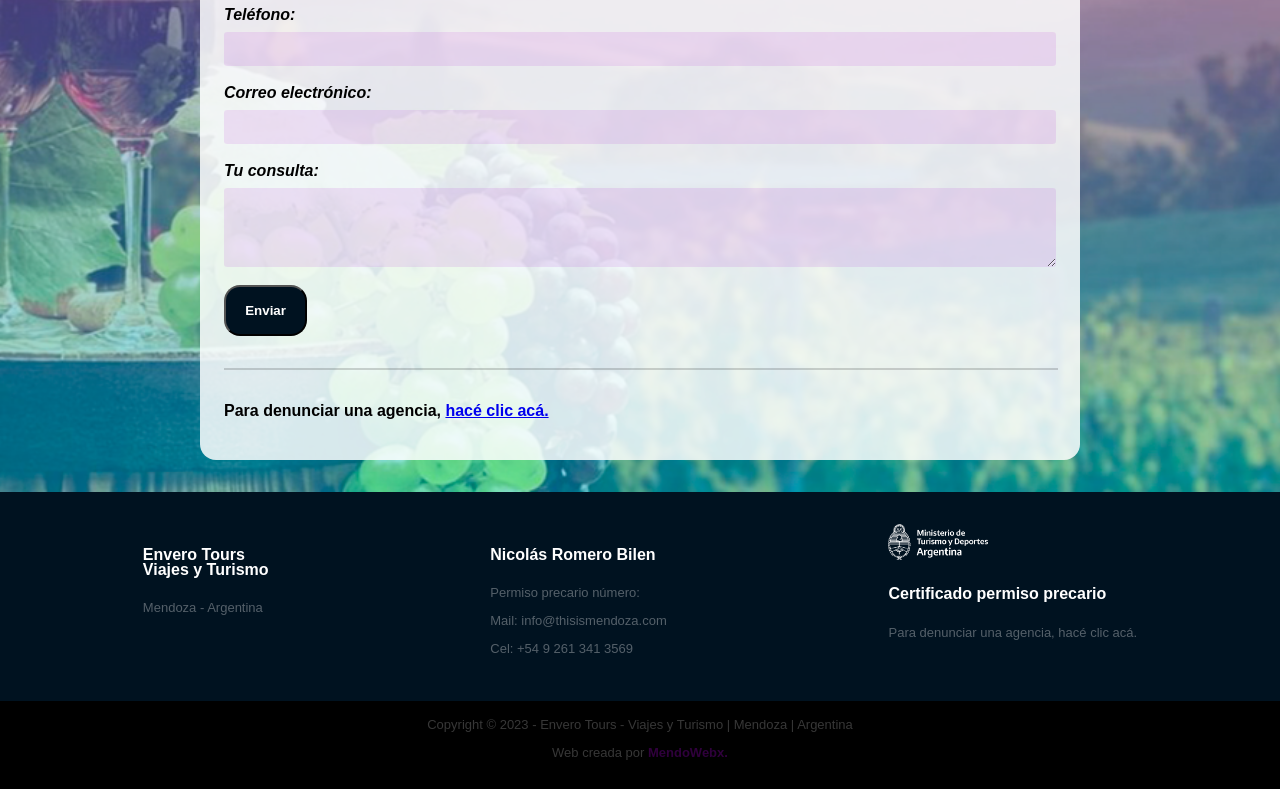
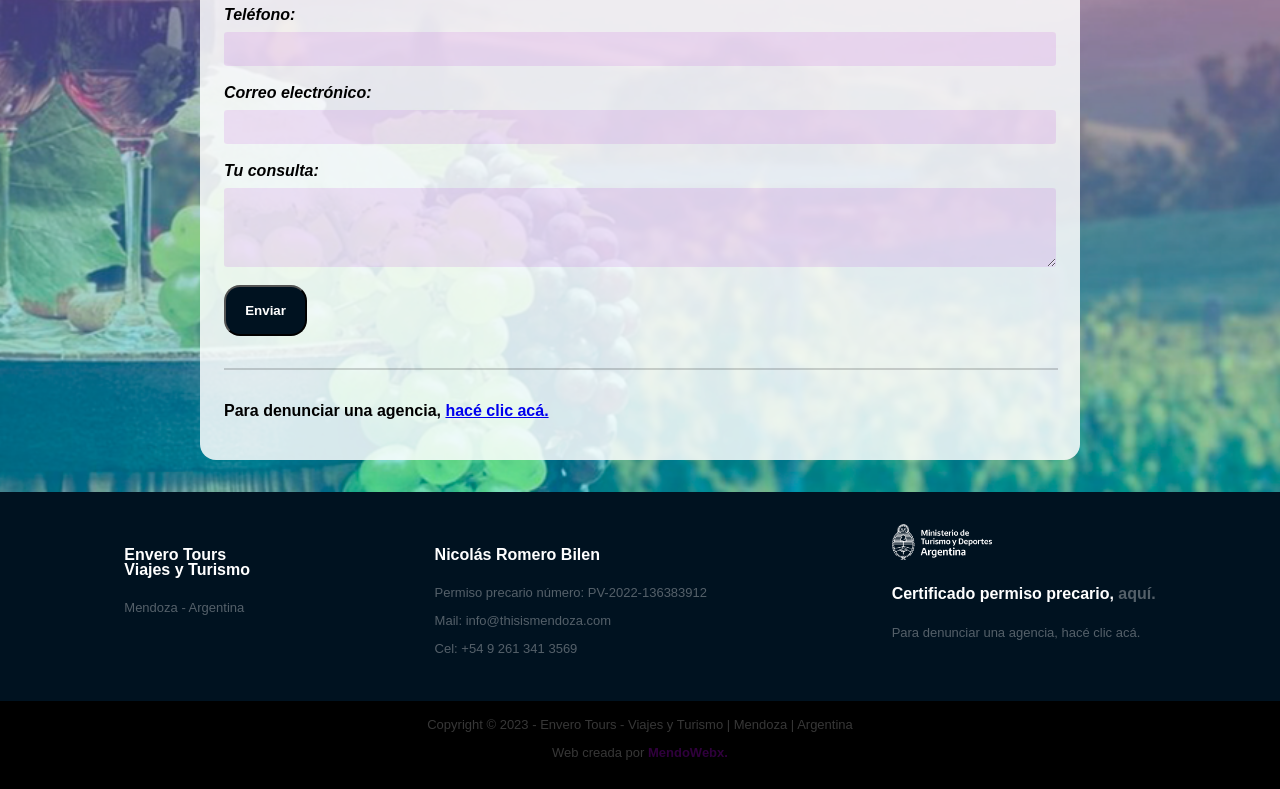
Before and after one commit to steve-ux/envero-tours, a React (Create React App) app: page /Contact in a window 1280 px wide. Shown: the part 479-1268 px from the top of the page. Built offline with nearby package versions, Linux system fonts and the light colour scheme.

Commit message:
se agregó PDF permiso y se ajustaron detalles pedidos por el cliente

```diff
--- a/src/components/Footer.js
+++ b/src/components/Footer.js
@@ -10,13 +10,13 @@ function Footer() {
         </div>
         <div data-aos="fade-down" className="div2">
         <h4>Nicolás Romero Bilen</h4>
-        <p>Permiso precario número:</p>
+        <p>Permiso precario número: PV-2022-136383912</p>
         <p>Mail: <a href="mailto:info@thisismendoza.com">info@thisismendoza.com</a></p>
         <p>Cel: <a href="tel:+54 9 261 341 3569">+54 9 261 341 3569</a></p>
         </div>
         <div data-aos="fade-right" className="div3">
         <img src={LogoMinisterio} alt="Logo Ministerio de Turismo y Deportes" width="100"/>
-        <h4>Certificado permiso precario</h4>
+        <h4>Certificado permiso precario, <a href="www.google.com" target="_blank" rel="nonreferrer">aquí.</a></h4>
         <p>Para denunciar una agencia, <a href="https://www.argentina.gob.ar/servicio/presentar-una-denuncia-contra-una-agencia-de-viajes" target="_blank" rel="noreferrer">hacé clic acá.</a></p>
         </div>
     </div>
--- a/src/pages/Contacto.js
+++ b/src/pages/Contacto.js
@@ -10,7 +10,7 @@ function Contacto() {
       <div className="formulario">
     <h3>Envianos tu consulta, dejanos tus datos y te responderemos a la brevedad.</h3>
 
-      <form action="https://formsubmit.co/exe.universal@gmail.com" method="post">
+      <form action="https://formsubmit.co/info@thisismendoza.com" method="post">
       {/* info@thisismendoza.com */}
       <label for="nombre">Nombre y Apellido:</label>
       <input type="text" id="full_name" name="Nombre" required className="datos"/><br/>
```
Also changed, not shown: 1 other file (tests, documents, lock files or other folders).
